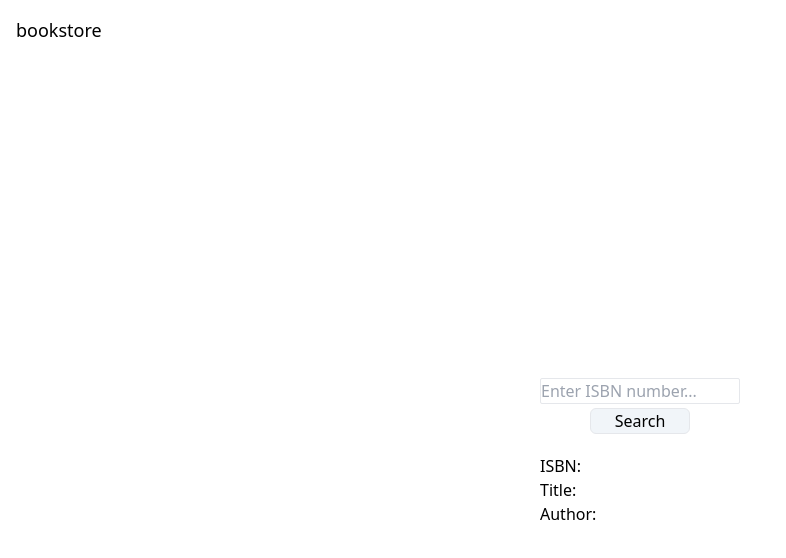
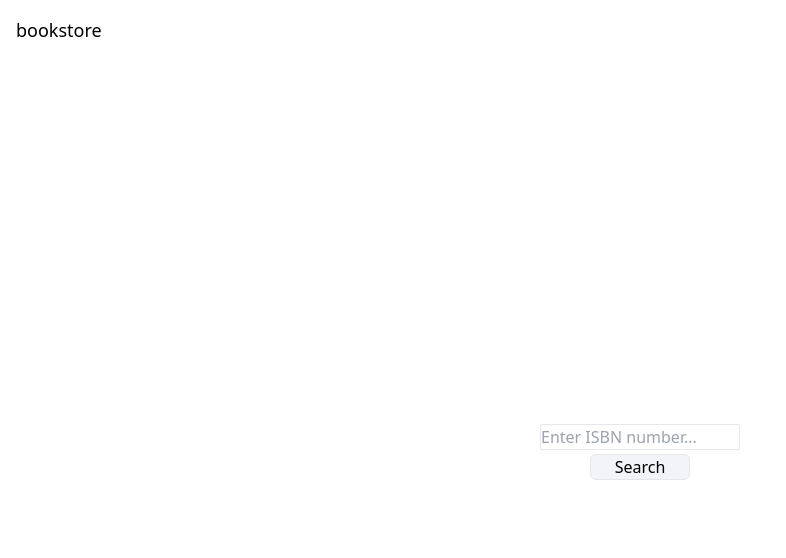
Before and after one commit to dylants/bookstore, a Next.js app: page / in a window 1280 px wide. Shown: the top 558 px of the page, without its empty margins (0-786 px from the left). Built offline with nearby package versions, Linux system fonts and the light colour scheme.

Commit message:
chore: components and types
- Add folders for components and types
- Pull out Book type and component

```diff
--- a/next.config.js
+++ b/next.config.js
@@ -1,5 +1,13 @@
 /** @type {import('next').NextConfig} */
 const nextConfig = {
+  compilerOptions: {
+    baseUrl: ".",
+    paths: {
+      "@/app/*": ["app/*"],
+      "@/components/*": ["components/*"],
+      "@/types/*": ["types/*"],
+    },
+  },
   images: {
     remotePatterns: [
       {
--- a/src/app/BookQuery.tsx
+++ b/src/app/BookQuery.tsx
@@ -3,13 +3,15 @@
 import Image from "next/image";
 import { useState } from "react";
 import { useForm, SubmitHandler } from "react-hook-form";
-import useIsbnSearch, { Book, IsbnSearchInput } from "@/app/useIsbnSearch";
+import useIsbnSearch, { IsbnSearchInput } from "@/app/useIsbnSearch";
+import { Book as BookType } from "@/types/Book";
+import Book from "@/components/Book";
 
 interface BookQueryFormInput extends IsbnSearchInput {}
 
 export default function BookQuery() {
   const search = useIsbnSearch();
-  const [book, setBook] = useState<Book | null>();
+  const [book, setBook] = useState<BookType | null>();
 
   const {
     register,
@@ -43,19 +45,7 @@ export default function BookQuery() {
           value="Search"
         />
       </form>
-      <div>
-        <div>ISBN: {book?.ISBN}</div>
-        <div>Title: {book?.title}</div>
-        <div>Author: {book?.author}</div>
-        {book?.imageUrl && (
-          <Image
-            alt={book?.title}
-            src={book?.imageUrl}
-            width={128}
-            height={192}
-          />
-        )}
-      </div>
+      {book && <Book book={book} />}
     </div>
   );
 }
--- /dev/null
+++ b/src/components/Book.tsx
@@ -0,0 +1,15 @@
+import { Book as BookType } from "@/types/Book";
+import Image from "next/image";
+
+export default function Book({ book }: { book: BookType }) {
+  return (
+    <div>
+      <div>ISBN: {book.ISBN}</div>
+      <div>Title: {book.title}</div>
+      <div>Author: {book.author}</div>
+      {book.imageUrl && (
+        <Image alt={book.title} src={book.imageUrl} width={128} height={192} />
+      )}
+    </div>
+  );
+}
--- /dev/null
+++ b/src/types/Book.tsx
@@ -0,0 +1,6 @@
+export interface Book {
+  ISBN: string;
+  title: string;
+  author: string;
+  imageUrl?: string;
+}
```
Also changed, not shown: src/app/useIsbnSearch.ts (+1 -6 lines).
